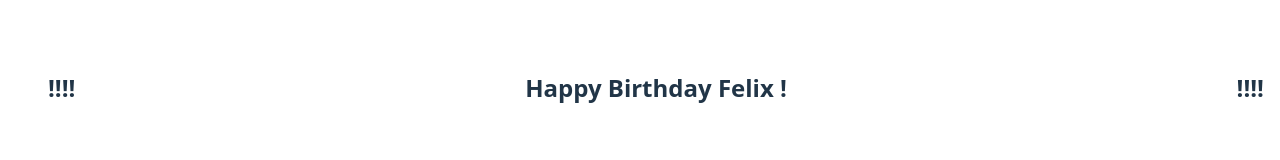
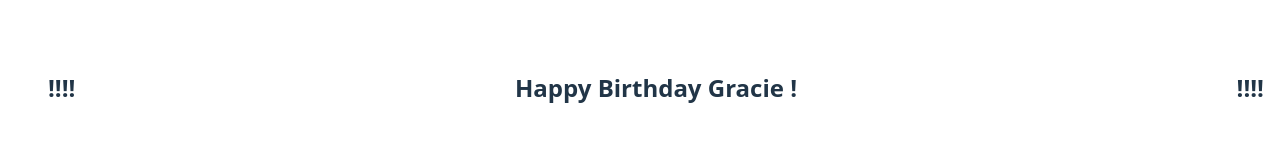
Before and after one commit to StrawberryBeds/games, a React (Vite) app: page / in a window 1280 px wide. Shown: the top 160 px of the page. Built offline with nearby package versions, Linux system fonts and the light colour scheme.

Commit message:
Message for Gracie

```diff
--- a/src/components/GameBoard.jsx
+++ b/src/components/GameBoard.jsx
@@ -88,7 +88,7 @@ function GameBoard() {
   // Notify the player if all cards are solved
   useEffect(() => {
     if (solvedIndices.length === cards.length) {
-      alert("Happy Birthday Felix ! You have won the game. Take a moment to admire your skill ... then beat Thomas!");
+      alert("Happy Birthday Gracie! You have won the game. Take a moment to admire your skill ... then beat Rafe!");
     }
   }, [solvedIndices, cards.length]);
 
--- a/src/components/Header.jsx
+++ b/src/components/Header.jsx
@@ -5,7 +5,7 @@ function Header () {
     return (
         <header className="header">
             <h2>!!!!</h2>
-            <h2>Happy Birthday Felix !</h2>
+            <h2>Happy Birthday Gracie !</h2>
             <h2>!!!!</h2>
         </header>
     )
```
